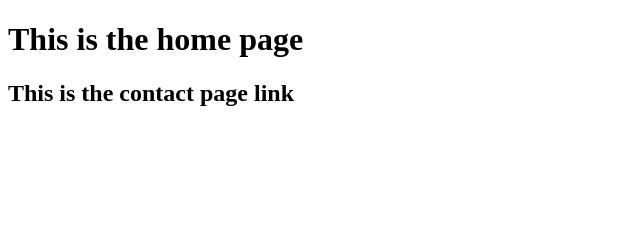
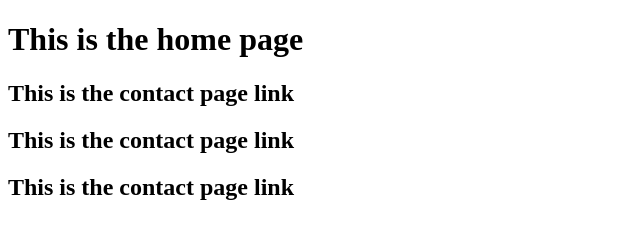
Before and after one commit to praizoh/test_git, a plain HTML site: page index.html in a window 1280 px wide. Shown: the whole page, without its empty margins (0-640 px from the left). Drawn offline with Linux system fonts and the light colour scheme.

Commit message:
updates'

```diff
--- a/index.html
+++ b/index.html
@@ -8,5 +8,7 @@
 <body>
     <h1>This is the home page</h1>
     <h2>This is the contact page link</h2>
+    <h2>This is the contact page link</h2>
+    <h2>This is the contact page link</h2>
 </body>
 </html>
```
